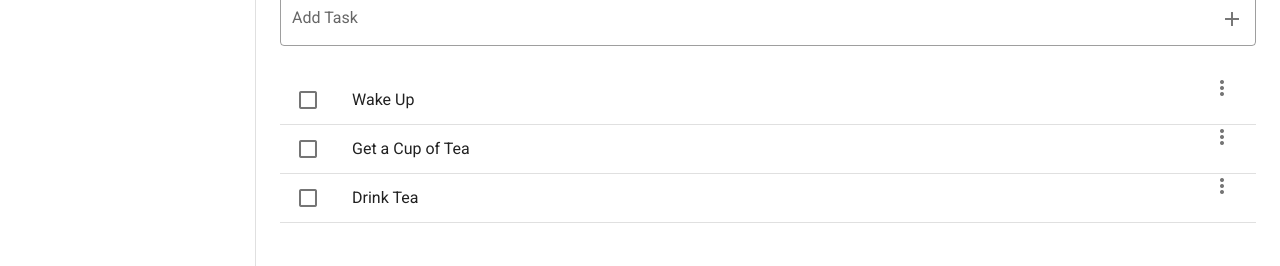
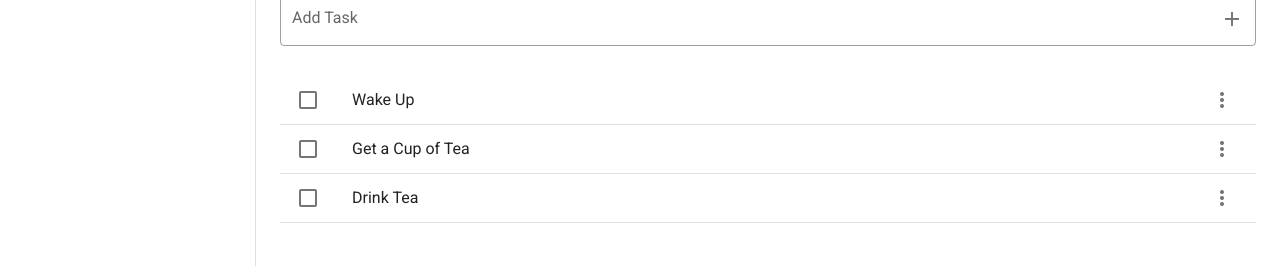
Before and after one commit to atakanteko/vuetify-nuxt-todo, a Nuxt app: page / in a window 1280 px wide. Shown: the part 162-428 px from the top of the page. Built offline with nearby package versions, Linux system fonts and the light colour scheme.

Commit message:
add style to fix margin for dots menu

```diff
--- a/components/Todo/MenuItems.vue
+++ b/components/Todo/MenuItems.vue
@@ -13,6 +13,7 @@
     >
       <template #activator="{ on, attrs }">
         <v-btn
+          class="mt-6"
           icon
           v-bind="attrs"
           v-on="on"
```
